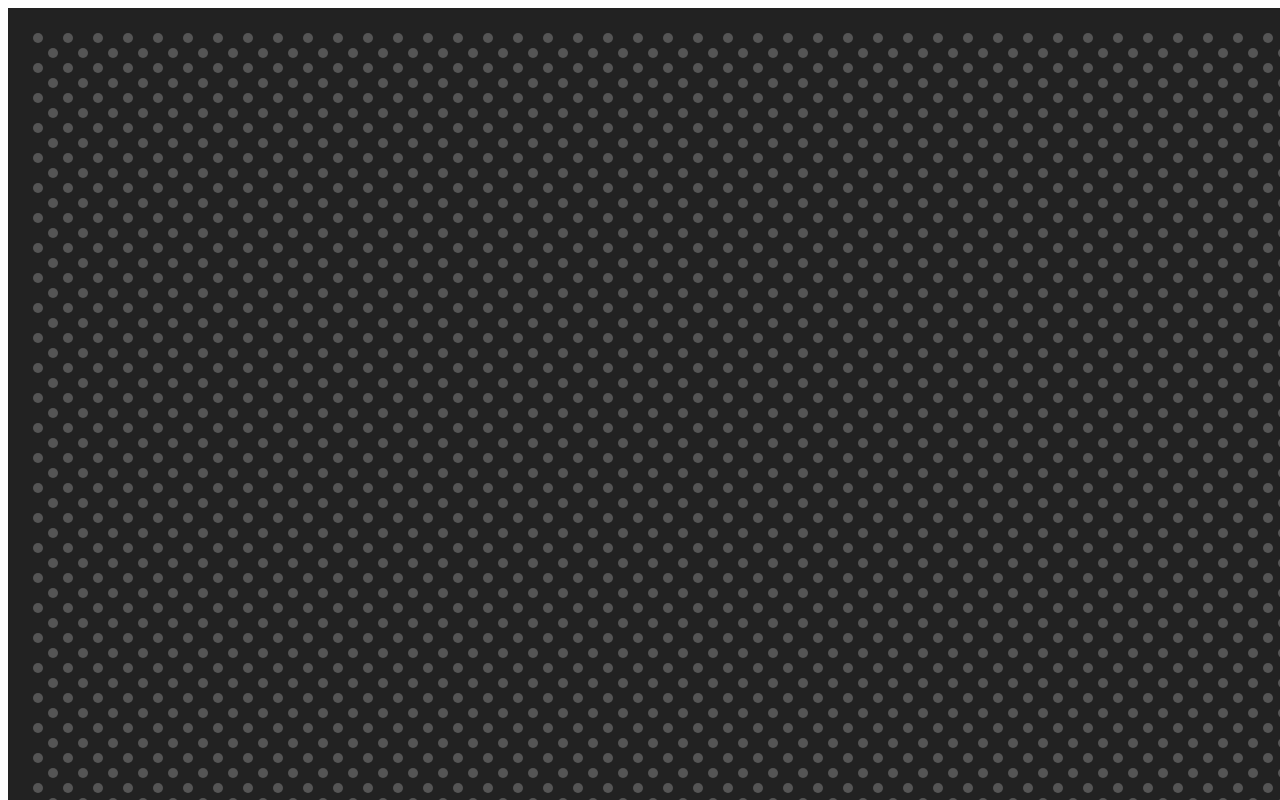
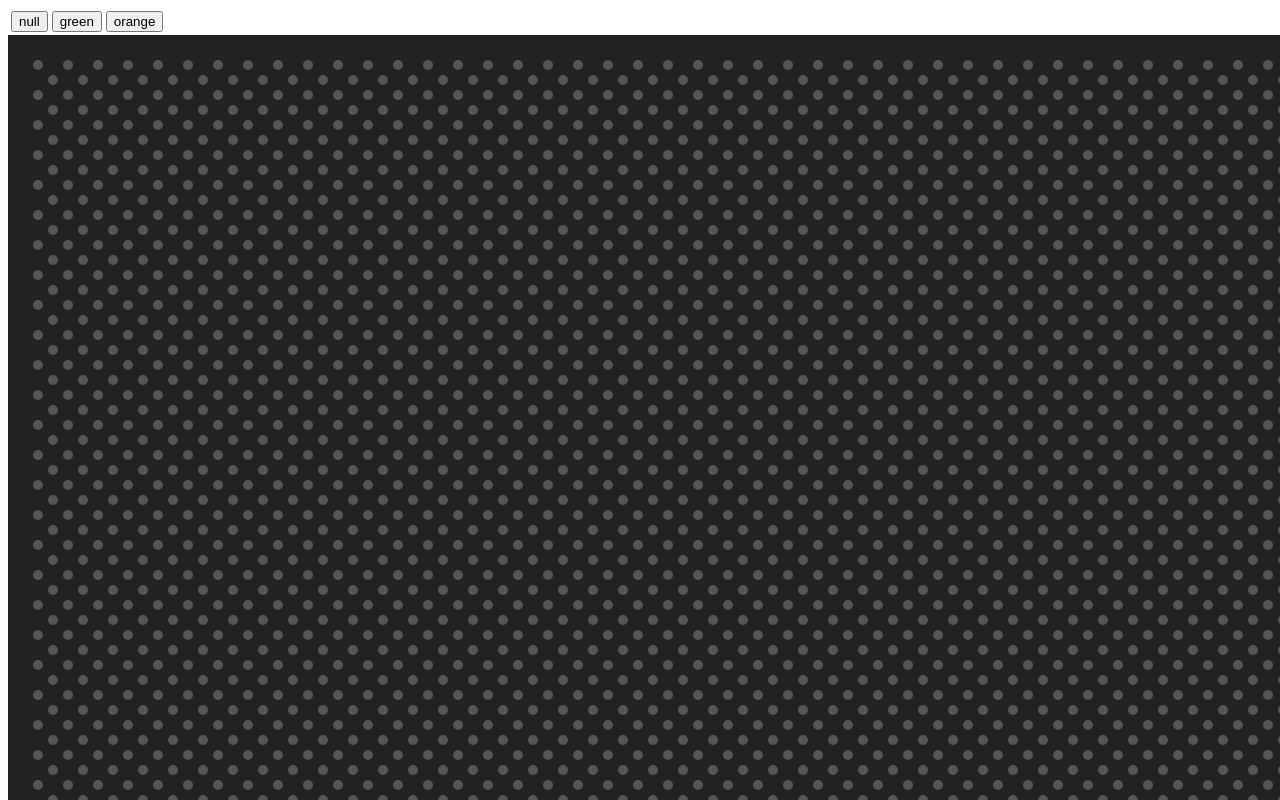
Before and after one commit to jfuchs/lightwall, a Next.js app: page / in a window 1280 px wide. Shown: the top 800 px of the page. Built offline with nearby package versions, Linux system fonts and the light colour scheme.

Commit message:
Adds Palette, makes drawing draggable.

```diff
--- a/components/Board.tsx
+++ b/components/Board.tsx
@@ -1,16 +1,25 @@
-import { memo, useState, useCallback, useMemo } from 'react'
+import { memo, useCallback, useMemo, useState } from 'react'
+import Layout from './Layout'
 import Peg from './Peg'
-import Layout from './Layout'
+import Palette from './Palette'
 
+export enum Color {
+  None = 'null',
+  Green = 'green',
+  Orange = 'orange'
+}
 type PegData = {
   pegId: number
   x: number
   y: number
   voronoiPath: string
-  color: boolean
+  color: Color
 }
 type BoardRowData = Array<PegData>
 type BoardData = Array<BoardRowData>
+
+export type SetPegFunction = (pegId: number) => void
+export type SetColorFunction = (color: Color) => void
 
 function useLayout() {
   return useMemo(
@@ -20,9 +29,9 @@ function useLayout() {
   )
 }
 
-type SetPegFunction = (pegId: number, color: boolean) => void
-
-function useBoardState(layout: Layout): [BoardData, SetPegFunction] {
+function useBoardState(
+  layout: Layout
+): [BoardData, SetPegFunction, Color, SetColorFunction] {
   const [board, setBoard] = useState<BoardData>(() => {
     const initialBoard: BoardData = []
     for (const row of layout.rowIndicies()) {
@@ -34,15 +43,16 @@ function useBoardState(layout: Layout): [BoardData, SetPegFunction] {
           x,
           y,
           voronoiPath: layout.voronoi.renderCell(index),
-          color: false
+          color: Color.None
         })
       }
       initialBoard.push(boardRowData)
     }
     return initialBoard
   })
+  const [color, setColor] = useState<Color>(Color.Green)
   const setPeg: SetPegFunction = useCallback(
-    (pegId: number, color: boolean) => {
+    (pegId: number) => {
       setBoard(prevBoard => {
         const [row, col] = layout.rowColFromIndex(pegId)
         const nextBoard = Array.from(prevBoard)
@@ -51,17 +61,18 @@ function useBoardState(layout: Layout): [BoardData, SetPegFunction] {
         return nextBoard
       })
     },
-    [setBoard, layout]
+    [setBoard, layout, color]
   )
-  return [board, setPeg]
+  return [board, setPeg, color, setColor]
 }
 
 export default function Board() {
   const layout = useLayout()
-  const [board, setPeg] = useBoardState(layout)
+  const [board, setPeg, color, setColor] = useBoardState(layout)
 
   return (
     <>
+      <Palette currentColor={color} setColor={setColor} />
       <svg
         style={{ background: '#222' }}
         height={layout.height}
@@ -85,7 +96,7 @@ export default function Board() {
 type BoardRowProps = {
   rowIndex: number
   boardRow: BoardRowData
-  setPeg: (pegId: number, color: boolean) => void
+  setPeg: SetPegFunction
 }
 
 const BoardRow = memo(function BoardRow({ boardRow, setPeg }: BoardRowProps) {
--- /dev/null
+++ b/components/Palette.tsx
@@ -0,0 +1,35 @@
+import { Color, SetColorFunction } from './Board'
+import { memo } from 'react'
+
+type Props = {
+  currentColor: Color
+  setColor: SetColorFunction
+}
+
+const Palette = memo(function Palette({ currentColor, setColor }: Props) {
+  return (
+    <table>
+      <tbody>
+        <tr>
+          <td>
+            <button onClick={() => setColor(Color.None)}>
+              {String(Color.None)}
+            </button>
+          </td>
+          <td>
+            <button onClick={() => setColor(Color.Green)}>
+              {String(Color.Green)}
+            </button>
+          </td>
+          <td>
+            <button onClick={() => setColor(Color.Orange)}>
+              {String(Color.Orange)}
+            </button>
+          </td>
+        </tr>
+      </tbody>
+    </table>
+  )
+})
+
+export default Palette
--- a/components/Peg.tsx
+++ b/components/Peg.tsx
@@ -1,4 +1,6 @@
 import { memo, useCallback, useState } from 'react'
+
+import { Color, SetPegFunction } from './Board'
 
 const pegRadius = 5
 
@@ -6,9 +8,9 @@ type PegProps = {
   pegId: number
   x: number
   y: number
-  color: boolean
+  color: Color
   voronoiPath: string
-  setPeg: (id: number, color: boolean) => void
+  setPeg: SetPegFunction
 }
 
 const Peg = memo(function Peg({
@@ -19,14 +21,16 @@ const Peg = memo(function Peg({
   voronoiPath,
   setPeg
 }: PegProps) {
-  const onClick = useCallback(
+  const set = useCallback(
     () => {
-      setPeg(pegId, !color)
+      setPeg(pegId)
     },
     [pegId, color, setPeg]
   )
   const [isHover, setIsHover] = useState<boolean>(false)
 
+  const colorCode =
+    color === Color.Green ? '#0f0' : color === Color.Orange ? '#fa0' : '#555'
   return (
     <>
       <circle
@@ -34,14 +38,19 @@ const Peg = memo(function Peg({
         cy={y}
         r={isHover ? pegRadius * 2 : pegRadius}
         style={{
-          fill: color ? '#0f0' : '#555'
+          fill: colorCode
         }}
       />
       <path
         d={voronoiPath}
         fillOpacity="0"
-        onClick={onClick}
-        onMouseEnter={() => setIsHover(true)}
+        onMouseDown={set}
+        onMouseEnter={e => {
+          setIsHover(true)
+          if (e.buttons === 1) {
+            set()
+          }
+        }}
         onMouseLeave={() => setIsHover(false)}
         style={{
           cursor: 'crosshair'
```
